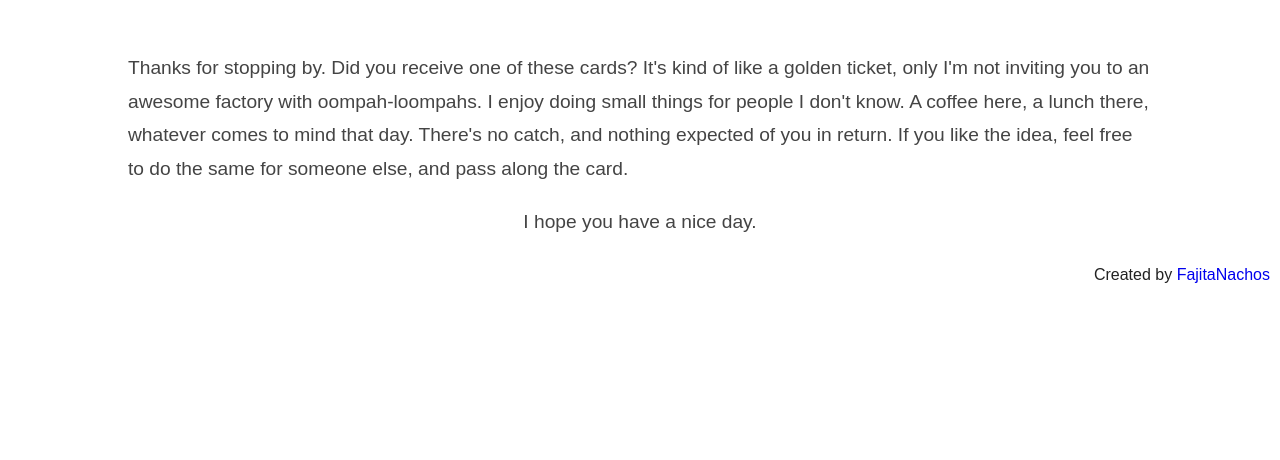
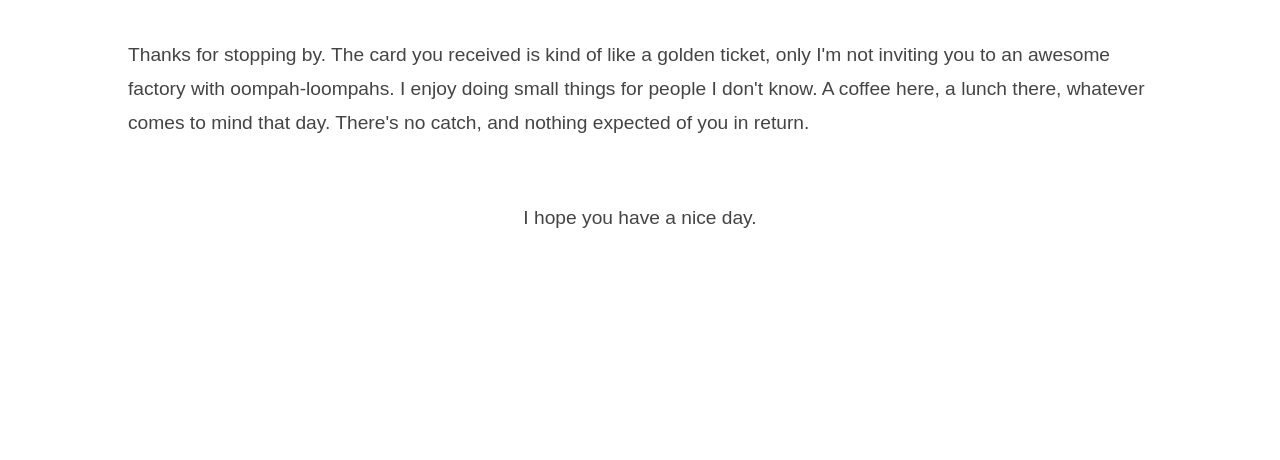
Before and after one commit to FajitaNachos/nice-day, a plain HTML site: page index.html in a window 1280 px wide. Shown: the part 340-800 px from the top of the page. Drawn offline with nearby package versions, Linux system fonts and the light colour scheme.

Commit message:
Update spacing

```diff
--- a/css/main.css
+++ b/css/main.css
@@ -100,21 +100,16 @@ textarea {
 header {
   text-align:center;
 }
-footer {
-  text-align:right;
-  padding-right:10px;
-  margin-top:2%;
-}
+
 #intro{
   font-size:5em;
-  margin-top:10%;
+  margin-top:8%;
   color:#444;
 }
 
 #controller {
   font-size:1.5em;
   font-family:"Arial";
-  opacity:.5;
   color:#ccc;
   cursor:pointer;
 }
@@ -125,9 +120,10 @@ footer {
   border-radius: 5px;
   -webkit-border-radius: 5px;
   -moz-border-radius: 5px;
+  opacity:.5;
 }
 
-#controller:hover{
+#pause:hover{
   opacity:.9;
   color:#777;
 }
@@ -135,18 +131,17 @@ footer {
 #about {
   max-width:80%;
   line-height:1.75em;
-  margin:5% auto 0 auto;
+  margin:6% auto 0 auto;
   font-size:1.2em;
   color:#444;
 }
 
 #conclusion {
+  margin-top:6%;
   text-align:center;
 }
 
-.fajita-link {
-  text-decoration:none;
-}
+
 
 
 
--- a/index.html
+++ b/index.html
@@ -29,15 +29,12 @@
             </div>
         </header>
         <section id = "about">
-        <p> Thanks for stopping by. Did you receive one of these cards? It's kind of like a golden ticket, only I'm not inviting you to an awesome factory with oompah-loompahs. I enjoy doing small things for people I don't know. A coffee here, a lunch there, whatever comes to mind that day. There's no catch, and nothing expected of you in return. If you like the idea, feel free to do the same for someone else, and pass along the card.
+        <p> Thanks for stopping by. The card you received is kind of like a golden ticket, only I'm not inviting you to an awesome factory with oompah-loompahs. I enjoy doing small things for people I don't know. A coffee here, a lunch there, whatever comes to mind that day. There's no catch, and nothing expected of you in return.
         </p>
         <p id = "conclusion">
             I hope you have a nice day.
         </p>
         </section>
-        <footer>
-            Created by <a class = "fajita-link" href="http://fajitanachos.com">FajitaNachos</a>
-        </footer>
 
         <script src="//ajax.googleapis.com/ajax/libs/jquery/1.10.2/jquery.min.js"></script>
         <script>window.jQuery || document.write('<script src="js/vendor/jquery-1.10.2.min.js"><\/script>')</script>
```
